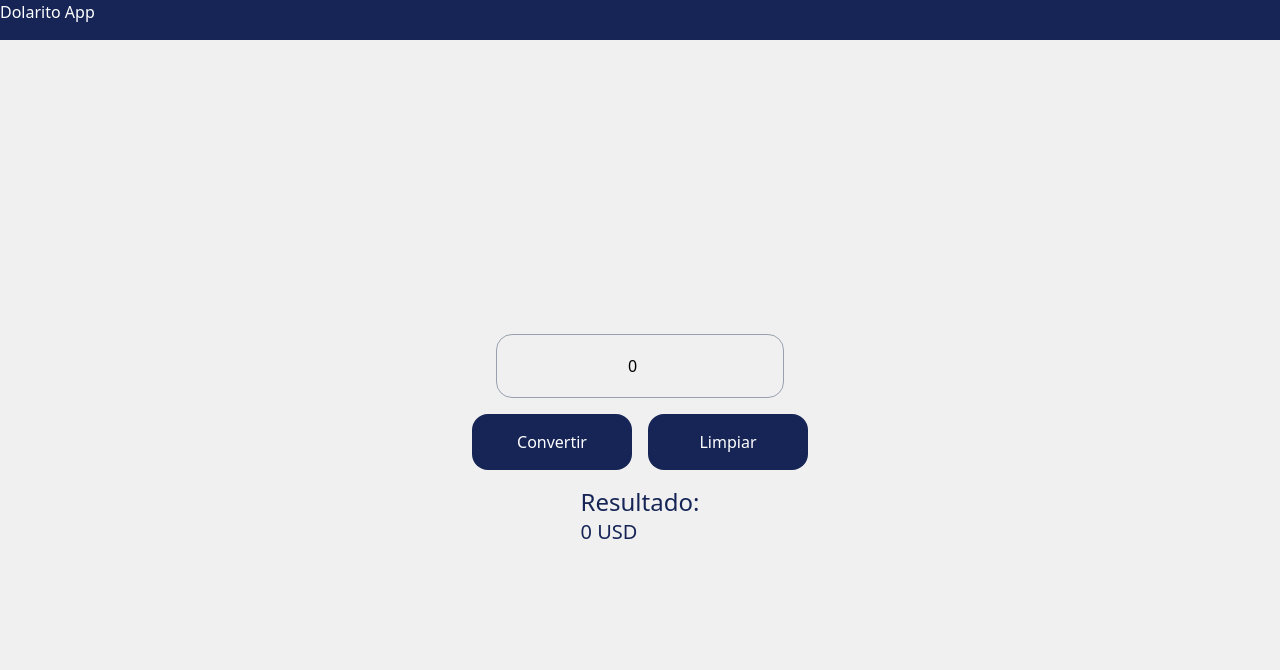
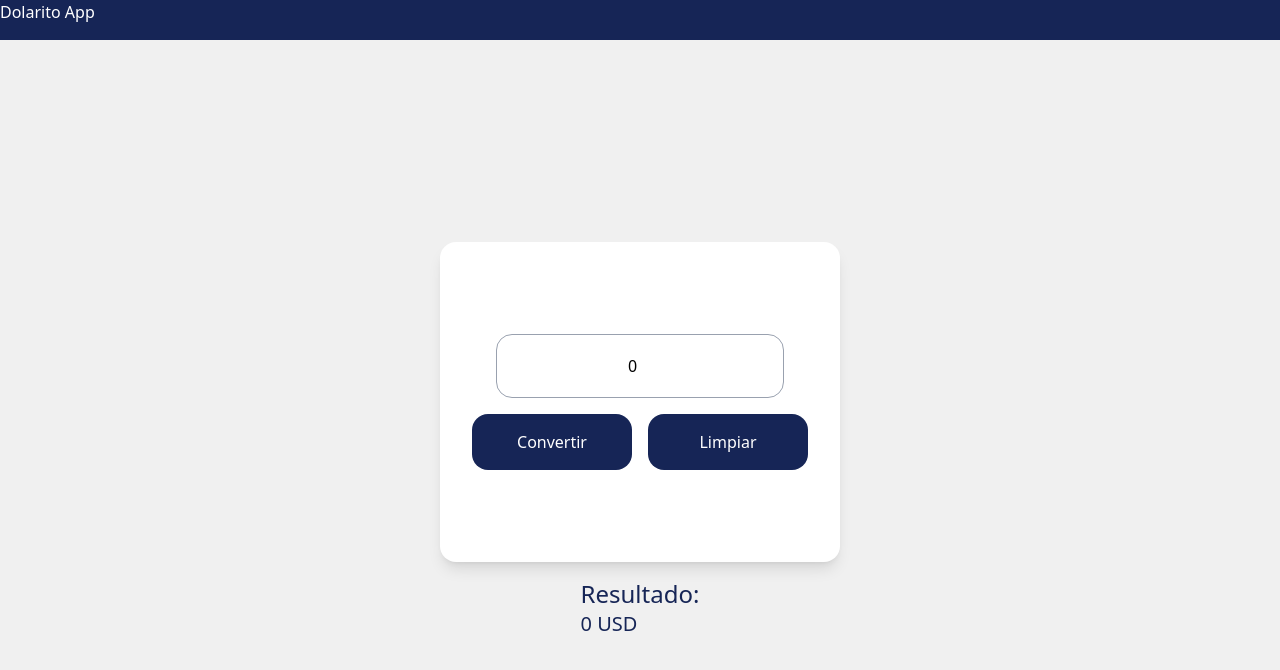
Before and after one commit to germanpgonzalez/dolarito-app, a React (Vite) app: page / in a window 1280 px wide. Shown: the top 670 px of the page. Built offline with nearby package versions, Linux system fonts and the light colour scheme.

Commit message:
Card del form

```diff
--- a/src/App.tsx
+++ b/src/App.tsx
@@ -21,7 +21,7 @@ function App() {
     <>
       <Navbar />
       <div className='flex flex-col items-center justify-center h-screen'>
-        <form onSubmit={(e) => convertir(e)} className='flex flex-col items-center justify-center gap-4'>
+        <form onSubmit={(e) => convertir(e)} className='flex flex-col items-center justify-center gap-4  bg-white rounded-2xl shadow-lg h-80 w-100'>
           <input onChange={(e) => setPesos(parseFloat(e.target.value) || 0)} className="w-2xs h-16 text-center rounded-2xl border border-gray-400 focus:outline-none focus:ring-2 focus:ring-blue-950 focus:border-blue-950" type="number" name="" id="" placeholder='Ingrese la cantidad en pesos' value={pesos}/>
           <div className='flex gap-4'>
             <button  className='bg-blue-950 text-white rounded-2xl h-14 w-40 hover:bg-blue-800 cursor-pointer' type='submit'>Convertir</button>
```
